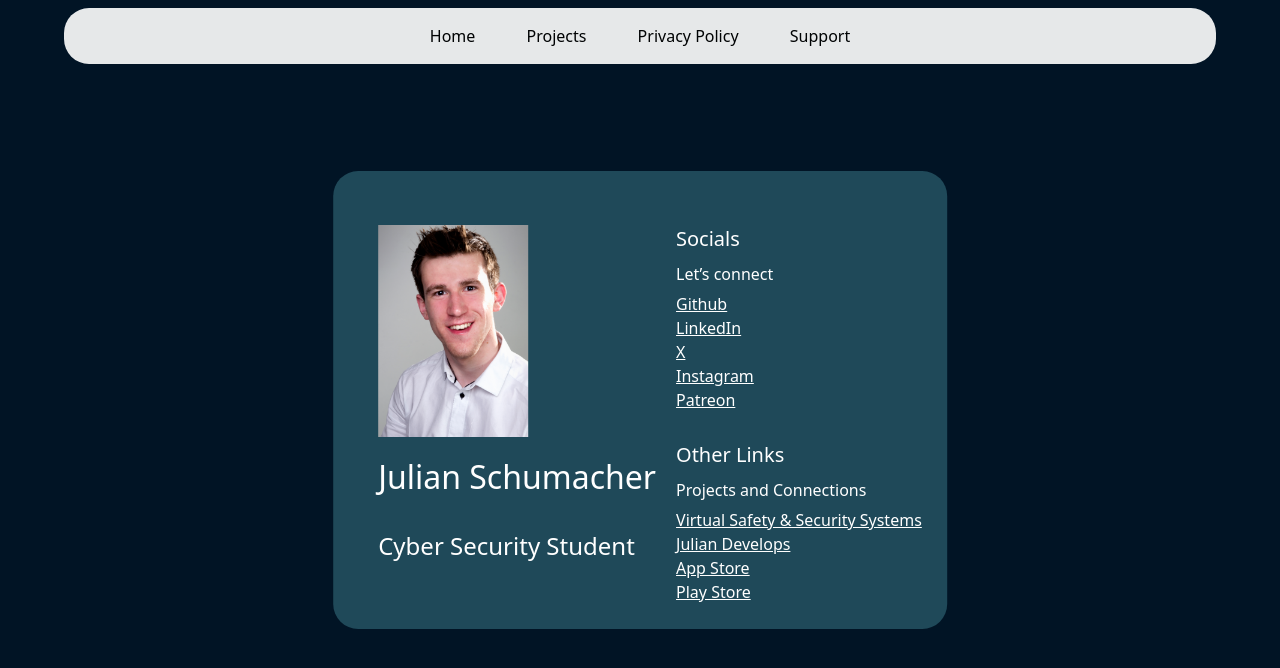
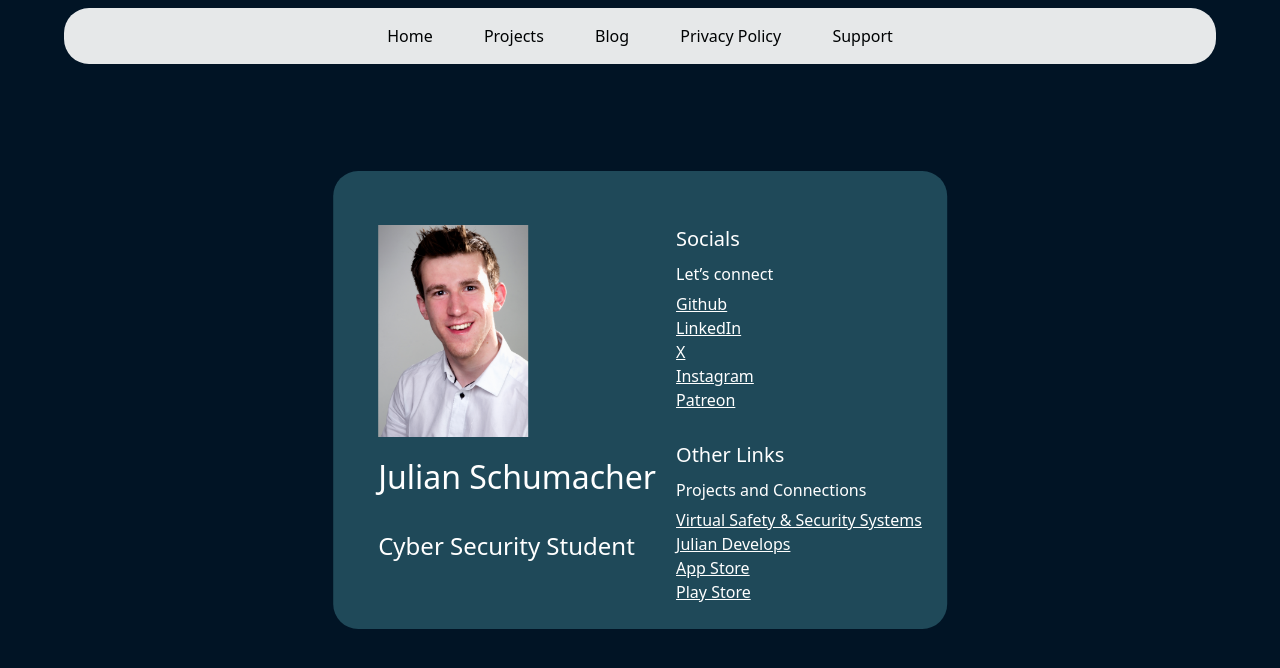
Before and after one commit to juliandevelops/Personal-Website, a Next.js app in the folder personal-website/: page / in a window 1280 px wide. Shown: the top 668 px of the page. Built offline with nearby package versions, Linux system fonts and the light colour scheme.

Commit message:
Add Blog Link to header

```diff
--- a/personal-website/src/app/header.tsx
+++ b/personal-website/src/app/header.tsx
@@ -12,6 +12,9 @@ export default function Header() {
                     <Link href="/projects/">Projects</Link>
                 </li>
                 <li>
+                    <Link href='/blog'>Blog</Link>
+                </li>
+                <li>
                     <Link href='/legal/privacy/'>Privacy Policy</Link>
                 </li>
                 <li>
```
